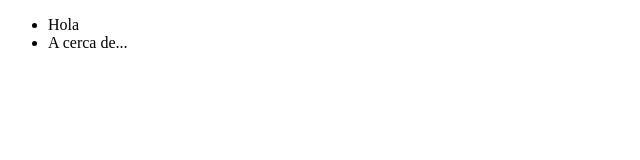
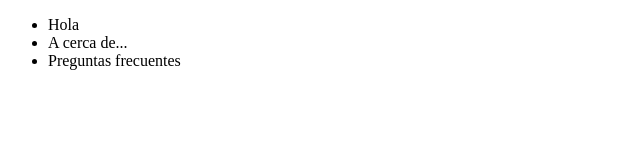
Before and after one commit to KadmielZG/alura-git, a plain HTML site: page index.html in a window 1280 px wide. Shown: the whole page, without its empty margins (0-640 px from the left). Drawn offline with Linux system fonts and the light colour scheme.

Commit message:
Agregando más elemtos al encabezado

```diff
--- a/index.html
+++ b/index.html
@@ -11,6 +11,7 @@
         <ul>
             <li>Hola</li>
             <li>A cerca de...</li>
+            <li>Preguntas frecuentes</li>
         </ul>
     </header>
 </body>
```
